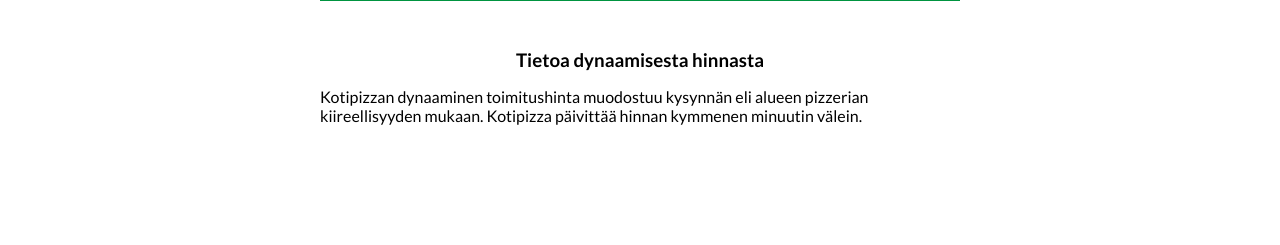
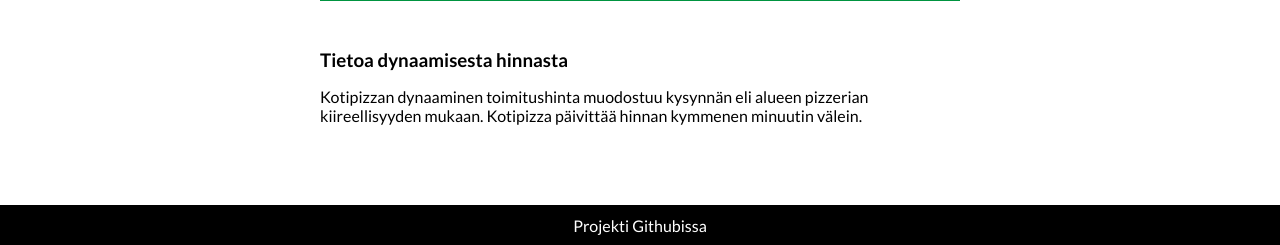
Before and after one commit to nyksy/kp-stonks, a Flask app: template templates/index.html in a window 1280 px wide. Shown: the part 880-1125 px from the top of the page. Before the commit the page ends 1005 px from the top, so only its background shows below. Run offline with Flask 2, Linux system fonts and the light colour scheme; the template is opened without the code that fills it, so the values that code supplies are empty; some libraries are stand-ins or nearby versions.

Commit message:
tyylejä

```diff
--- a/static/css/style.css
+++ b/static/css/style.css
@@ -33,7 +33,7 @@ h2 span {
 }
 
 h3 {
-  text-align: center;
+  text-align: left;
   margin-top: 3rem;
   margin-bottom: 1rem;
 }
@@ -101,19 +101,24 @@ h3 {
 }
 
 footer {
+  padding-top: 0.5rem;
+  padding-bottom: 0.5rem;
+  width: 100%;
+  box-sizing: border-box;
+  color: white;
+  min-height: 40px;
   text-align: center;
   display: flex;
   justify-content: center;
   align-items: center;
   width: 100%;
   background-color: black;
-  height: 5vh;
+}
+
+.about {
+  margin-bottom: 5rem;
 }
 
 footer a {
   color: white;
 }
-
-#content {
-  height: 95vh;
-}
```
